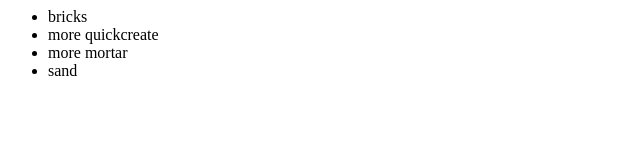
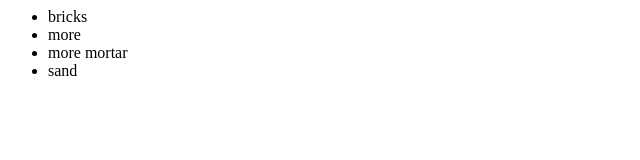
Before and after one commit to andyjohansson/New-Project, a plain HTML site: page index.html in a window 1280 px wide. Shown: the full height of the page, 0-640 px from the left. Drawn offline with Linux system fonts and the light colour scheme.

Commit message:
Test merge

```diff
--- a/index.html
+++ b/index.html
@@ -3,7 +3,7 @@
     <div>
       <ul>
         <li>bricks</li>
-        <li>more quickcreate</li>
+        <li>more</li>
         <li>more mortar</li>
         <li>sand</li>
       </ul>
```
